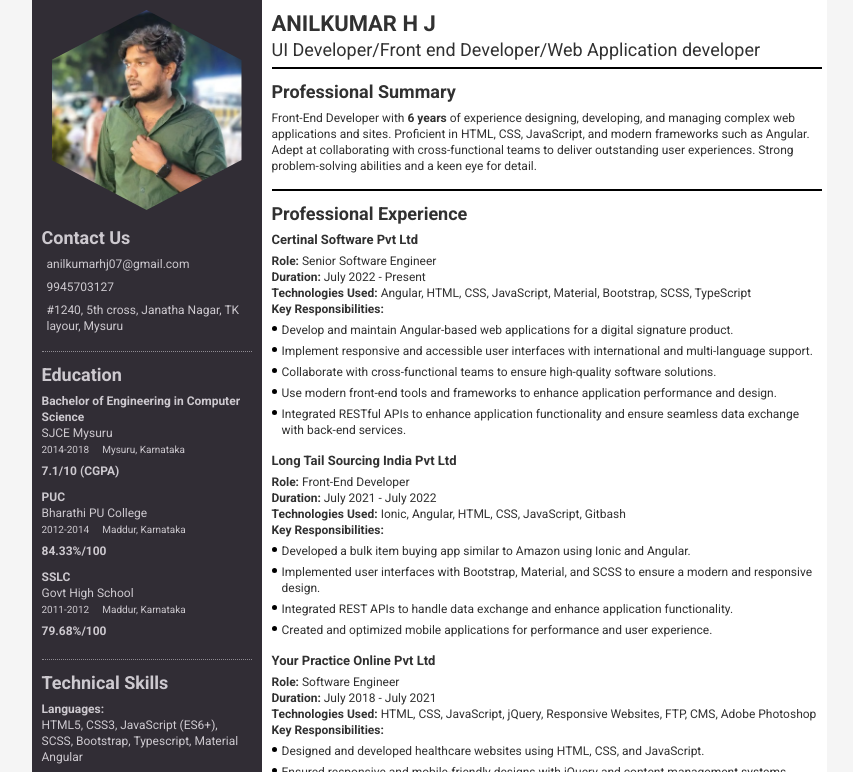
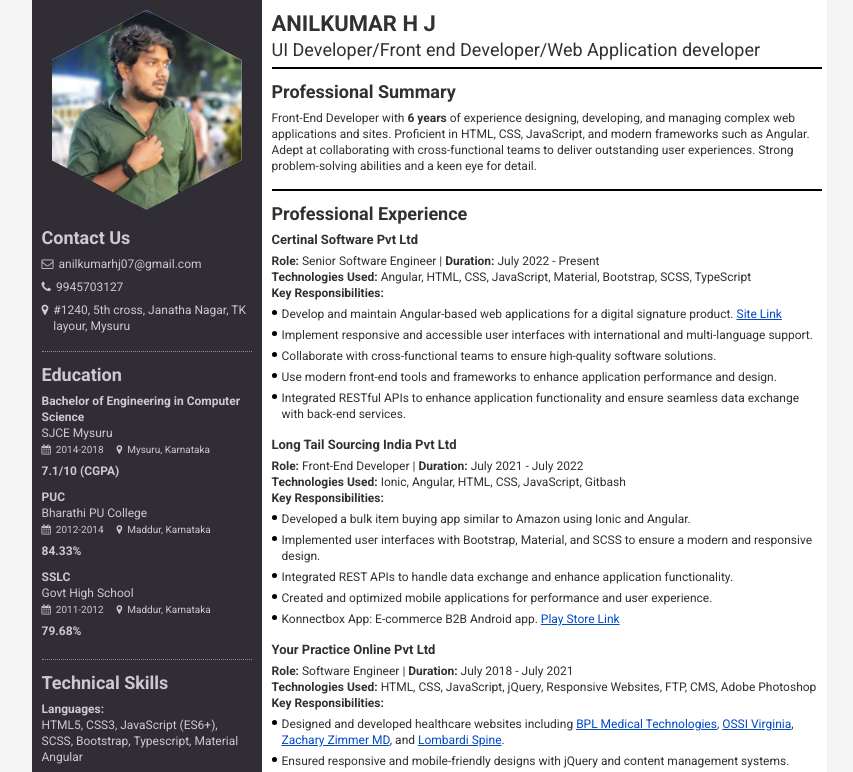
Before and after one commit to anihani/my-portfolio, a plain HTML site: page index.html in a window 1280 px wide. Shown: the top 772 px of the page, without its empty margins (211-1064 px from the left). Drawn offline with Linux system fonts and the light colour scheme; files whose address does not match are found by name.

Commit message:
Add files via upload

```diff
--- a/index.html
+++ b/index.html
@@ -5,7 +5,7 @@
     <meta charset="UTF-8">
     <meta content="SKYPE_TOOLBAR_PARSER_COMPATIBLE" name="SKYPE_TOOLBAR">
     <meta name="viewport" content="width=device-width, initial-scale=1, minimum-scale=1, user-scalable=1" />
-    <link rel="icon" href="/images/favicon.ico" type="image/x-icon">
+    <link rel="icon" href="./images/favicon.ico" type="image/x-icon">
     <link href="./css/ypo-style.css?v=1A8" rel="stylesheet" media="all" />
     <link href="./css/style.css?v=1B8" rel="stylesheet" media="all" />
     <link rel="preconnect" href="https://fonts.googleapis.com">
@@ -14,7 +14,9 @@
         href="https://fonts.googleapis.com/css2?family=Roboto:ital,wght@0,100;0,300;0,400;0,500;0,700;0,900;1,100;1,300;1,400;1,500;1,700;1,900&display=swap"
         rel="stylesheet">
 
-
+        <script src="./js/jquery-3.4.1.min.js"></script>
+        <script src="./js/ypo-functions.js?v=1BD"></script>
+        <script src="./js/ypo-config.js"></script>
 </head>
 
 <body class="home">
@@ -24,7 +26,7 @@
                 <div class="right-table">
                     <div>
                         <div class="hex">
-                            <div class="my-img-a text-center"><img src="./images/latte.jpg" alt=""></div>
+                            <div class="my-img-a text-center"><img src="./images/latte.jpg" alt="" class="flip"></div>
                         </div>
                     </div>
                     <div class="section-sidebar">
@@ -70,7 +72,7 @@
                                     <div><span class="year" data-icon="&#xe805">2012-2014</span> <span class="clg-lctn"
                                             data-icon="&#xe803"><a href="https://goo.gl/maps/wzckb9LbKYHFZpAr7"
                                                 target="_blank">Maddur, Karnataka</a></span></div>
-                                    <div class="mark-percent">84.33%/100</div>
+                                    <div class="mark-percent">84.33%</div>
                                 </li>
                                 <li>
                                     <div>
@@ -80,7 +82,7 @@
                                     <div><span class="year" data-icon="&#xe805">2011-2012</span> <span class="clg-lctn"
                                             data-icon="&#xe803"><a href="https://goo.gl/maps/CghZrH4rmDpDQ4k79"
                                                 target="_blank">Maddur, Karnataka</a></span></div>
-                                    <div class="mark-percent">79.68%/100</div>
+                                    <div class="mark-percent">79.68%</div>
                                 </li>
                             </ul>
                         </div>
@@ -108,7 +110,9 @@
                         <h2>Language Known</h2>
                         <ul class="">
                             <li>English, Kannada, Telugu</li>
+
                         </ul>
+                        <p>&nbsp;</p>
                     </div>
                 </div>
                 <div class="left-table">
@@ -136,15 +140,15 @@
 
                                     <div class="job">
                                         <p class="job-title">Certinal Software Pvt Ltd</p>
-                                        <p><strong>Role:</strong> Senior Software Engineer</p>
-                                        <p><strong>Duration:</strong> July 2022 - Present</p>
+                                        <p><strong>Role:</strong> Senior Software Engineer | <strong>Duration:</strong> July 2022 - Present</p>
+                                        <p></p>
                                         <p class="technologies"><strong>Technologies Used:</strong> Angular, HTML, CSS,
                                             JavaScript, Material, Bootstrap, SCSS, TypeScript</p>
                                         <div class="responsibilities">
                                             <p><strong>Key Responsibilities:</strong></p>
                                             <ul>
                                                 <li>Develop and maintain Angular-based web applications for a digital
-                                                    signature product.</li>
+                                                    signature product. <a rel="noopener" target="_new" href="https://esign-au-uat.certinal.com/" class="link">Site Link</a></li>
                                                 <li>Implement responsive and accessible user interfaces with
                                                     international and multi-language support.</li>
                                                 <li>Collaborate with cross-functional teams to ensure high-quality
@@ -159,8 +163,7 @@
 
                                     <div class="job">
                                         <p class="job-title">Long Tail Sourcing India Pvt Ltd</p>
-                                        <p><strong>Role:</strong> Front-End Developer</p>
-                                        <p><strong>Duration:</strong> July 2021 - July 2022</p>
+                                        <p><strong>Role:</strong> Front-End Developer | <strong>Duration:</strong> July 2021 - July 2022</p>
                                         <p class="technologies"><strong>Technologies Used:</strong> Ionic, Angular,
                                             HTML, CSS, JavaScript, Gitbash</p>
                                         <div class="responsibilities">
@@ -174,21 +177,21 @@
                                                     functionality.</li>
                                                 <li>Created and optimized mobile applications for performance and user
                                                     experience.</li>
+                                                <li>Konnectbox App: E-commerce B2B Android app. <a rel="noopener" target="_new" href="https://play.google.com/store/apps/details?id=io.konnectbox.starter&amp;pcampaignid=web_share" class="link">Play Store Link</a></li>
                                             </ul>
                                         </div>
                                     </div>
 
                                     <div class="job mb-0">
                                         <p class="job-title">Your Practice Online Pvt Ltd</p>
-                                        <p><strong>Role:</strong> Software Engineer</p>
-                                        <p><strong>Duration:</strong> July 2018 - July 2021</p>
+                                        <p><strong>Role:</strong> Software Engineer | <strong>Duration:</strong> July 2018 - July 2021</p>
                                         <p class="technologies"><strong>Technologies Used:</strong> HTML, CSS,
                                             JavaScript, jQuery, Responsive Websites, FTP, CMS, Adobe Photoshop</p>
                                         <div class="responsibilities">
                                             <p><strong>Key Responsibilities:</strong></p>
                                             <ul>
-                                                <li>Designed and developed healthcare websites using HTML, CSS, and
-                                                    JavaScript.</li>
+                                                <li>Designed and developed healthcare websites including <a rel="noopener" target="_new" href="https://www.bplmedicaltechnologies.com/" class="link">BPL Medical Technologies</a>, <a rel="noopener" target="_new" href="https://www.ossi-virginia.com/" class="link">OSSI Virginia</a>, <a rel="noopener" target="_new" href="https://www.zacharyzimmermd.com/" class="link">Zachary Zimmer MD</a>, and <a rel="noopener" target="_new" href="https://www.lombardispine.com/" class="link">Lombardi Spine</a>.</li>
+                                                </li>
                                                 <li>Ensured responsive and mobile-friendly designs with jQuery and
                                                     content management systems.</li>
                                                 <li>Utilized Adobe Photoshop for UI development to create visually
```
